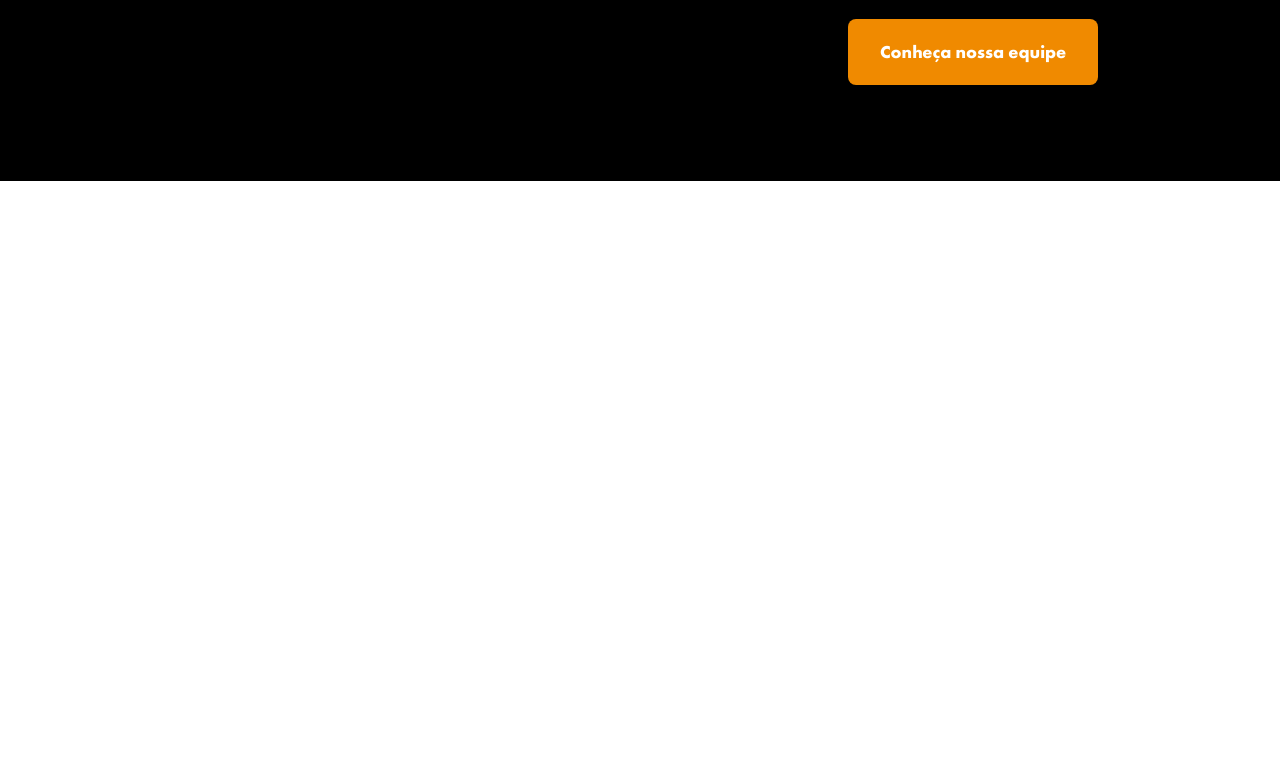
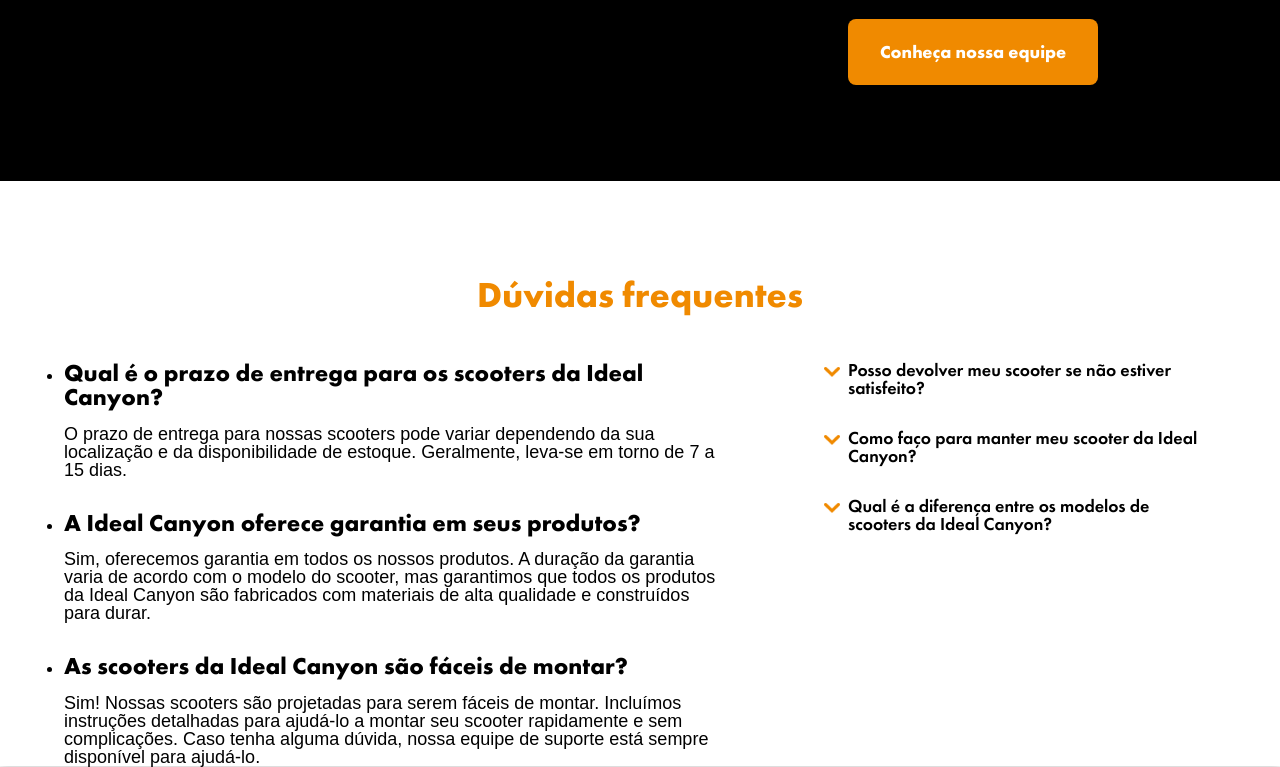
Before and after one commit to caioalmeida08/ideal-canyon, a Next.js app in the folder client/: page / in a window 1280 px wide. Shown: the part 3077-3844 px from the top of the page. Before the commit the page ends 3258 px from the top, so only its background shows below. Built offline with nearby package versions, Linux system fonts and the light colour scheme; a web font is replaced by a local one.

Commit message:
implemented the faq section markup

```diff
--- a/client/pages/index.tsx
+++ b/client/pages/index.tsx
@@ -297,6 +297,75 @@ export default function Home() {
                     <ButtonPrimary url="/sobre" text="Conheça nossa equipe" />
                 </div>
             </section>
+            <section className="side-bleed section-margin-top gap-h-32">
+                <h2 className="text-h2 text-center text-main">
+                    Dúvidas frequentes
+                </h2>
+                <div className={`${style.faq} grid-col-8-4`}>
+                    <ul className="gap-h-32">
+                        <li className="gap-h-16">
+                            <h3 className="text-h3">
+                                Qual é o prazo de entrega para os scooters da
+                                Ideal Canyon?
+                            </h3>
+                            <p>
+                                O prazo de entrega para nossas scooters pode
+                                variar dependendo da sua localização e da
+                                disponibilidade de estoque. Geralmente, leva-se
+                                em torno de 7 a 15 dias.
+                            </p>
+                        </li>
+                        <li className="gap-h-16">
+                            <h3 className="text-h3">
+                                A Ideal Canyon oferece garantia em seus
+                                produtos?
+                            </h3>
+                            <p>
+                                Sim, oferecemos garantia em todos os nossos
+                                produtos. A duração da garantia varia de acordo
+                                com o modelo do scooter, mas garantimos que
+                                todos os produtos da Ideal Canyon são fabricados
+                                com materiais de alta qualidade e construídos
+                                para durar.
+                            </p>
+                        </li>
+                        <li className="gap-h-16">
+                            <h3 className="text-h3">
+                                As scooters da Ideal Canyon são fáceis de
+                                montar?
+                            </h3>
+                            <p>
+                                Sim! Nossas scooters são projetadas para serem
+                                fáceis de montar. Incluímos instruções
+                                detalhadas para ajudá-lo a montar seu scooter
+                                rapidamente e sem complicações. Caso tenha
+                                alguma dúvida, nossa equipe de suporte está
+                                sempre disponível para ajudá-lo.
+                            </p>
+                        </li>
+                    </ul>
+                    <ul className="gap-h-32">
+                        <li className="text-demi">
+                            <h3>
+                                Posso devolver meu scooter se não estiver
+                                satisfeito?
+                            </h3>
+                        </li>
+                        <li className="text-demi">
+                            <h3>
+                                Como faço para manter meu scooter da Ideal
+                                Canyon?
+                            </h3>
+                        </li>
+                        <li className="text-demi">
+                            <h3>
+                                Qual é a diferença entre os modelos de scooters
+                                da Ideal Canyon?
+                            </h3>
+                        </li>
+                    </ul>
+                </div>
+            </section>
         </>
     );
 }
--- a/client/scss/pages/index.module.scss
+++ b/client/scss/pages/index.module.scss
@@ -355,3 +355,42 @@
         margin-inline: unset;
     }
 }
+
+// FAQ
+.faq {
+    display: grid;
+    grid-template-columns: repeat(12, 1fr);
+    column-gap: var(--spacing-24);
+
+    margin-top: var(--spacing-48);
+
+    ul:first-of-type {
+        list-style-type: disc;
+        grid-column: span 7;
+    }
+
+    ul:last-of-type {
+        grid-column: 9 / span 4;
+
+        li {
+            position: relative;
+        }
+
+        li::before {
+            content: "";
+            position: absolute;
+            left: calc(var(--spacing-8) * -3);
+            top: 0;
+
+            display: inline-block;
+
+            aspect-ratio: 1;
+            height: var(--spacing-16);
+
+            background-image: url("../../assets/img/icons/icon_dropdown_main.png");
+            background-size: contain;
+            background-repeat: no-repeat;
+            background-position: bottom;
+        }
+    }
+}
--- a/client/scss/utils.scss
+++ b/client/scss/utils.scss
@@ -305,6 +305,16 @@
     }
 }
 
+.gap-h-24 {
+    > * {
+        margin-top: var(--spacing-24);
+    }
+
+    :first-child {
+        margin-top: unset;
+    }
+}
+
 .gap-h-32 {
     > * {
         margin-top: var(--spacing-32);
@@ -314,3 +324,13 @@
         margin-top: unset;
     }
 }
+
+.gap-h-48 {
+    > * {
+        margin-top: var(--spacing-48);
+    }
+
+    :first-child {
+        margin-top: unset;
+    }
+}
```
